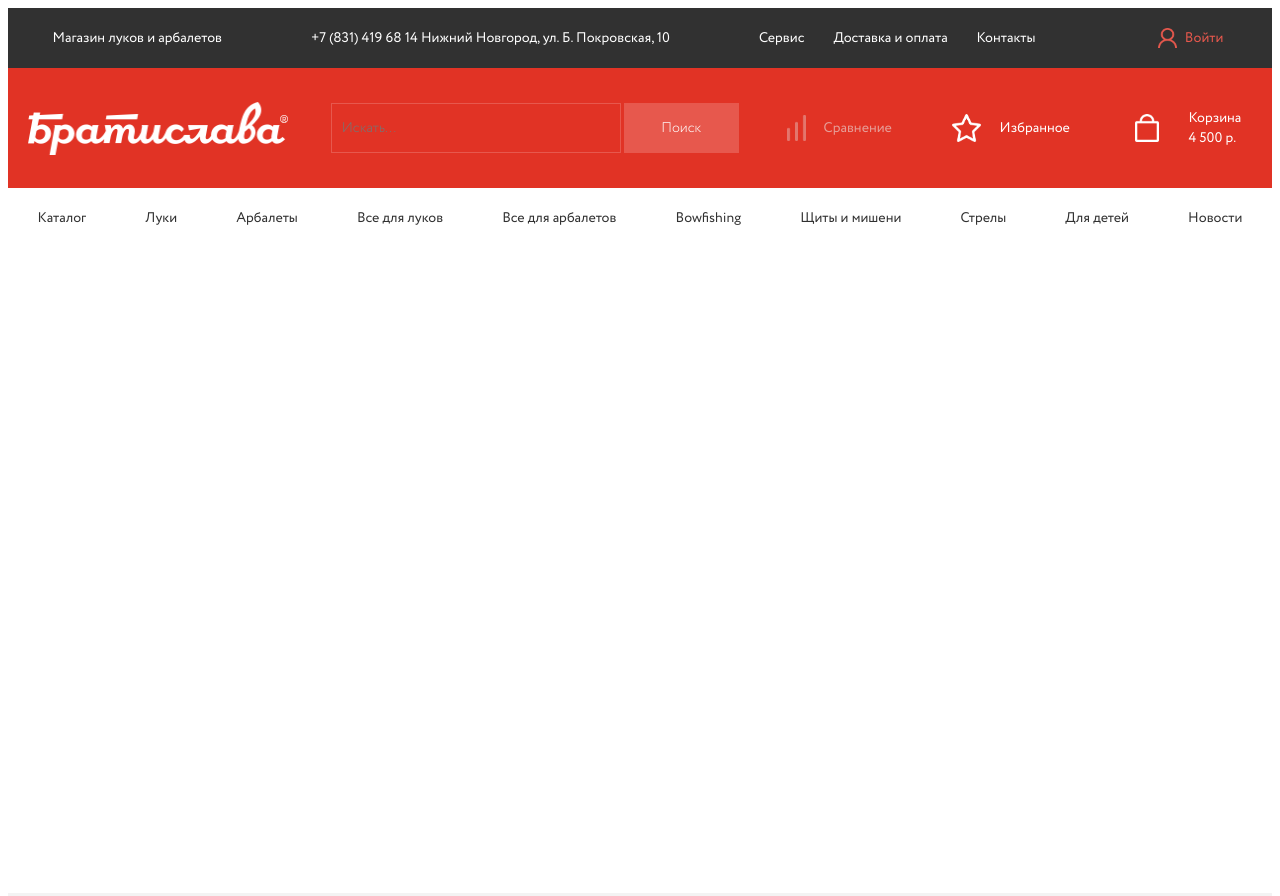
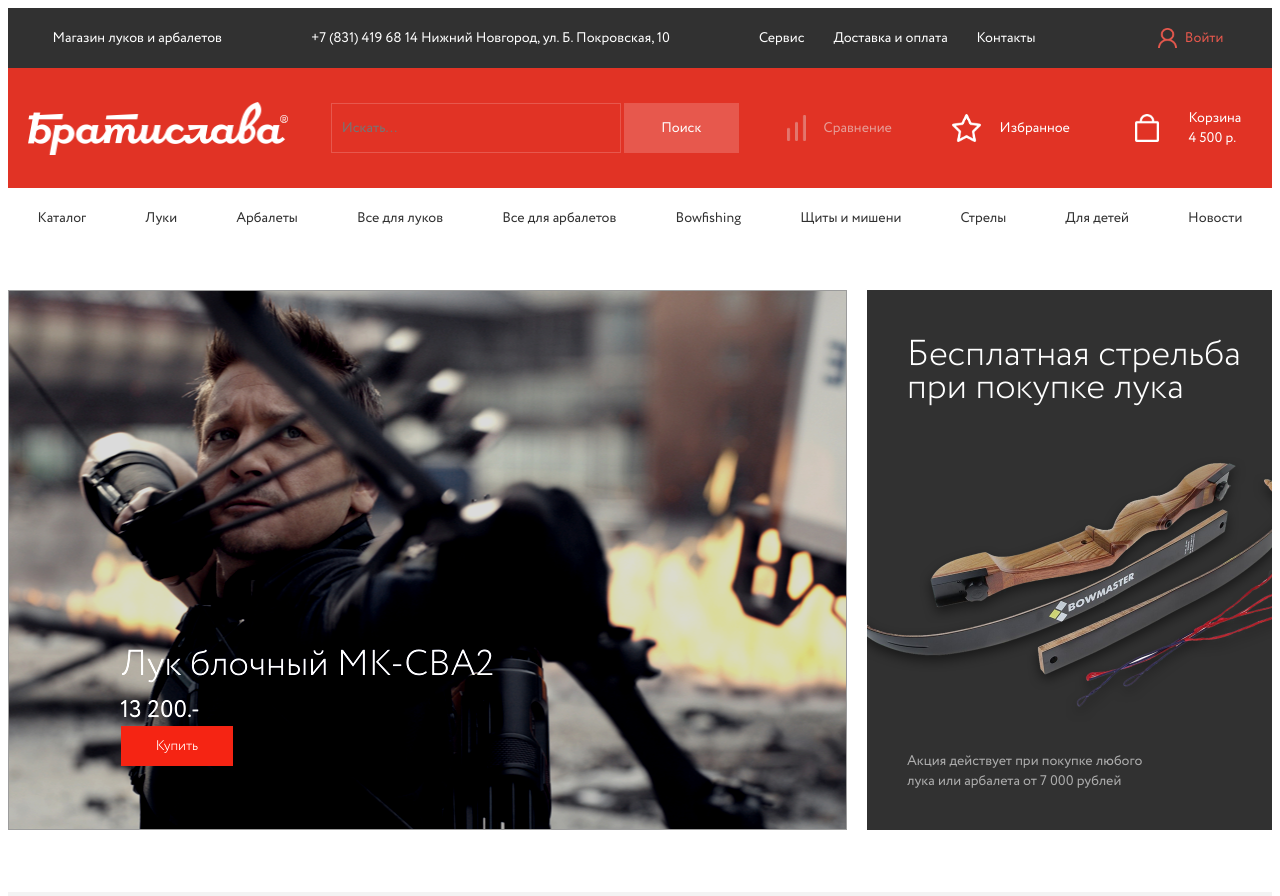
Before and after one commit to cherry-picky/bratislava, a plain HTML site: page index.html in a window 1280 px wide. Shown: the top 896 px of the page. Drawn offline with Linux system fonts and the light colour scheme.

Commit message:
Add content to promo

```diff
--- a/css/style.css
+++ b/css/style.css
@@ -90,7 +90,7 @@
   background-color: #E13325;
   color: #ffffff;
   border: 1px solid #E7584D;
-  font-family: "Circe-Light", sans-serif;
+  font-family: "Circe-Regular", sans-serif;
   font-size: 14px;
   margin: 0;
   padding: 14px 10px;
@@ -104,7 +104,7 @@
   background-color: #E7584D;
   color: #ffffff;
   border: none;
-  font-family: "Circe-Light", sans-serif;
+  font-family: "Circe-Regular", sans-serif;
   font-size: 14px;
   margin: 0;
   padding: 0;
@@ -194,8 +194,94 @@
 }
 
 .promo {
+  display: flex;
+  justify-content: space-around;
+  align-items: center;
   width: auto;
-  height: 645px;
+  height: 644px;
+
+}
+.promo .big {
+  position: relative;
+  width: 842px;
+  height: 540px;
+  background: url("../img/promo-big.png") no-repeat center;
+  filter: contrast(1.2);
+  background-size: auto;
+  box-sizing: border-box;
+  border: 1px solid #979797;
+  margin: 42px 20px 62px 0px;
+}
+
+.promo-big-title {
+  position: absolute;
+  top: 347px;
+  left: 112px;
+  width: 412px;
+  height: 43px;
+  color: #ffffff;
+  font-size: 36px;
+  font-family: "Circe-Light", sens-serif;
+}
+
+.promo-big-price {
+  position: absolute;
+  top: 402px;
+  left: 111px;
+  width: 81px;
+  height: 20px;
+  color: #ffffff;
+  font-size: 24px;
+}
+
+.promo input[type="submit"] {
+  position: absolute;
+  top: 435px;
+  left: 112px;
+  width: 112px;
+  height: 40px;
+  background-color: #E13325;
+  color: #ffffff;
+  border: none;
+  font-family: "Circe-Light", sans-serif;
+  font-size: 14px;
+}
+
+.promo .small {
+  display: flex;
+  flex-direction: column;
+  align-items: flex-start;
+  width: 405px;
+  height: 540px;
+  background-color: #313131;
+  margin: 42px 0px 62px 0px;
+}
+
+.promo-small-title-1 {
+  width: auto;
+  height: 86px;
+  font-family: "Circe-Light", sens-serif;
+  font-size: 36px;
+  color: #ffffff;
+  line-height: 33px;
+  margin-top: 46px;
+  margin-left: 40px;
+}
+
+.promo-small-image {
+  width: 405px;
+  height: 317px;
+  background: url("../img/promo-small.png") no-repeat center;
+  background-size: contain;
+}
+
+.promo-small-title-2 {
+  width: auto;
+  height: 44px;
+  font-size: 14px;
+  color: #ADADAD;
+  margin-left: 40px;
+  margin-bottom: 33px;
 }
 
 .popular-items {
--- a/index.html
+++ b/index.html
@@ -64,7 +64,20 @@
   </header>
 
   <main>
-    <div class="promo"></div>
+
+    <div class="promo">
+      <div class="promo big">
+        <div class="promo-big-title">Лук блочный MK-CBА2</div>
+        <div class="promo-big-price">13 200.-</div>
+        <input type="submit" value="Купить">
+      </div>
+      <div class="promo small">
+        <div class="promo-small-title-1">Бесплатная стрельба при покупке лука</div>
+        <div class="promo-small-image"></div>
+        <div class="promo-small-title-2">Акция действует при покупке любого<br> лука или арбалета от 7 000 рублей</div>
+      </div>
+    </div>
+
     <div class="popular-items"></div>
     <div class="news"></div>
   </main>
```
